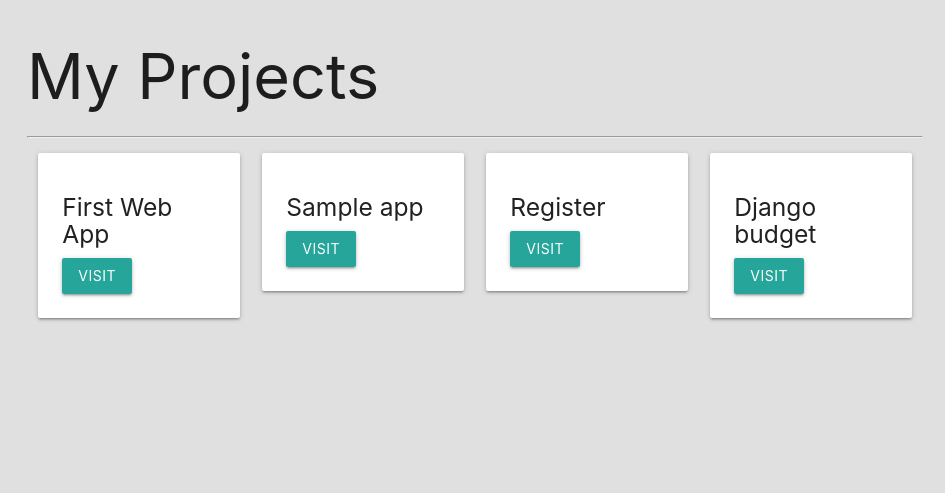
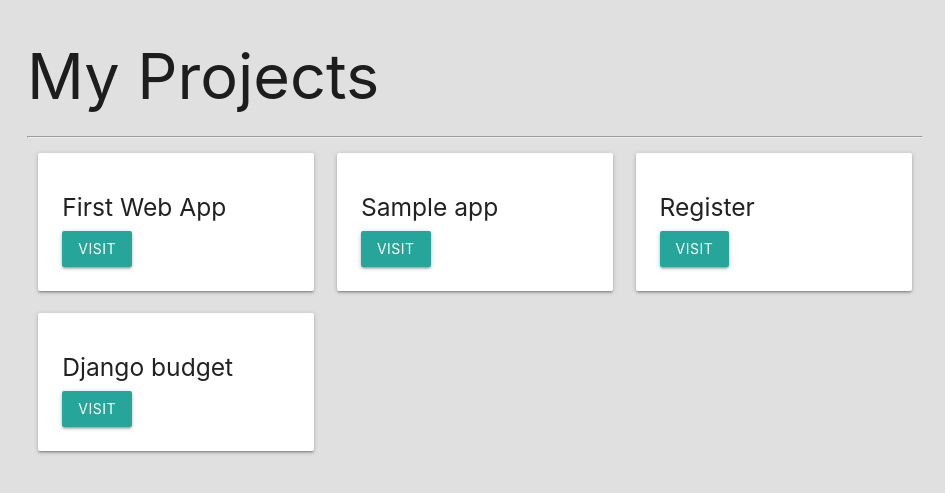
Before and after one commit to joblackpoc/budget, a Django app: page / in a window 1280 px wide. Shown: the top 493 px of the page, without its empty margins (165-1110 px from the left). Run offline with Django 3.2, Linux system fonts and the light colour scheme; data comes from the database, SQL or seed files in the repository; both versions use the stored data as it was after the commit.

Commit message:
modified Project list

```diff
--- a/budget/templates/budget/add-project.html
+++ b/budget/templates/budget/add-project.html
@@ -6,7 +6,7 @@
   <form action="" method="POST">
     {% csrf_token %}
     {{ form }}
-    <label for="categoryInput">Expense Categores (hit enter after every category)</label>
+    <label for="categoryInput">Expense Categories (hit enter after every category)</label>
     <input type="text" name="categoryInput"  id="categoryInput">
     <input type="hidden" name="categoriesString">
 
--- a/budget/templates/budget/project-list.html
+++ b/budget/templates/budget/project-list.html
@@ -7,7 +7,7 @@
   <hr>
     <div class="row">
         {% for project in project_list %}
-          <div class="col s12 l3">
+          <div class="col s12 m12 l4"><!--col s12 l3-->
             <div class="card-panel">
               <h5>{{ project.name }}</h5>
               <a href="{% url 'detail' project.slug %}" class="btn">Visit</a>
--- a/budget/urls.py
+++ b/budget/urls.py
@@ -5,6 +5,7 @@ from . import views
 
 urlpatterns = [
     path('', views.project_list, name='list'),
+    path('admin', admin.site.urls),
     path('add', views.ProjectCreateView.as_view(), name='add'),
     path('<slug:project_slug>', views.project_detail, name='detail')
 ]
```
Also changed, not shown: db.sqlite3.
